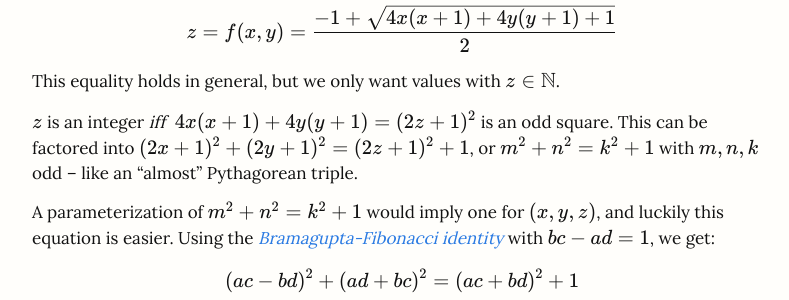
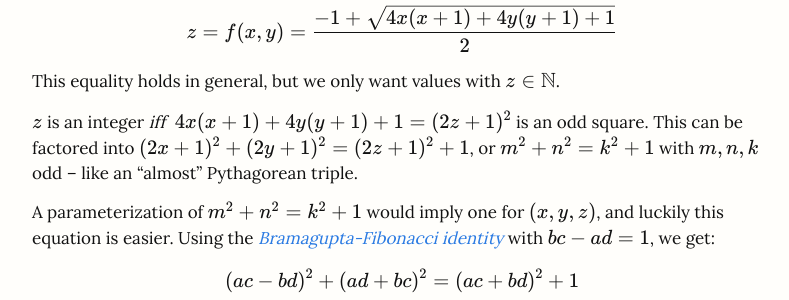
Before and after one commit to zaprice/cryptocalyp.se, a Jekyll site: the page built from _posts/2018-10-09-polyvdw-part-2.markdown, in a window 1280 px wide and 900 px high, scrolled down 357 px. Shown: the part 151-451 px from the top of the window, without its empty margins (238-1027 px from the left). Built offline with Jekyll 4.4.1, drawn with Linux system fonts in a browser that asks for light colours; nearby versions of some CDN libraries.

Commit message:
added missing +1

```diff
--- a/_posts/2018-10-09-polyvdw-part-2.markdown
+++ b/_posts/2018-10-09-polyvdw-part-2.markdown
@@ -15,7 +15,7 @@ $$z = f(x,y) = \frac{-1+\sqrt{4x(x+1)+4y(y+1)+1}}{2}$$
 
 This equality holds in general, but we only want values with $$z\in\N$$.
 
-$$z$$ is an integer _iff_ $$\ 4x(x+1)+4y(y+1)=(2z+1)^2$$ is an odd square.
+$$z$$ is an integer _iff_ $$\ 4x(x+1)+4y(y+1)+1=(2z+1)^2$$ is an odd square.
 This can be factored into $$(2x+1)^2+(2y+1)^2=(2z+1)^2+1$$, or $$m^2+n^2=k^2+1$$ with $$m,n,k$$ odd --
 like an "almost" Pythagorean triple.
 
```
